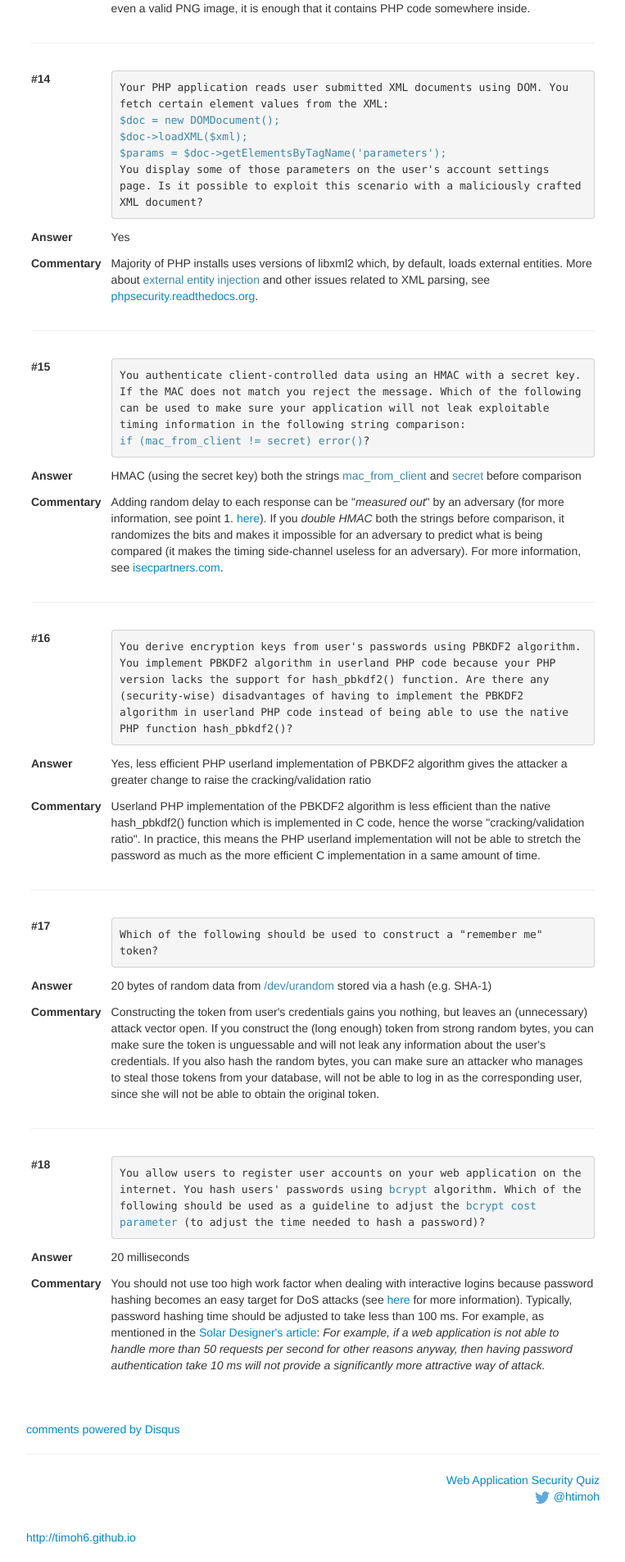
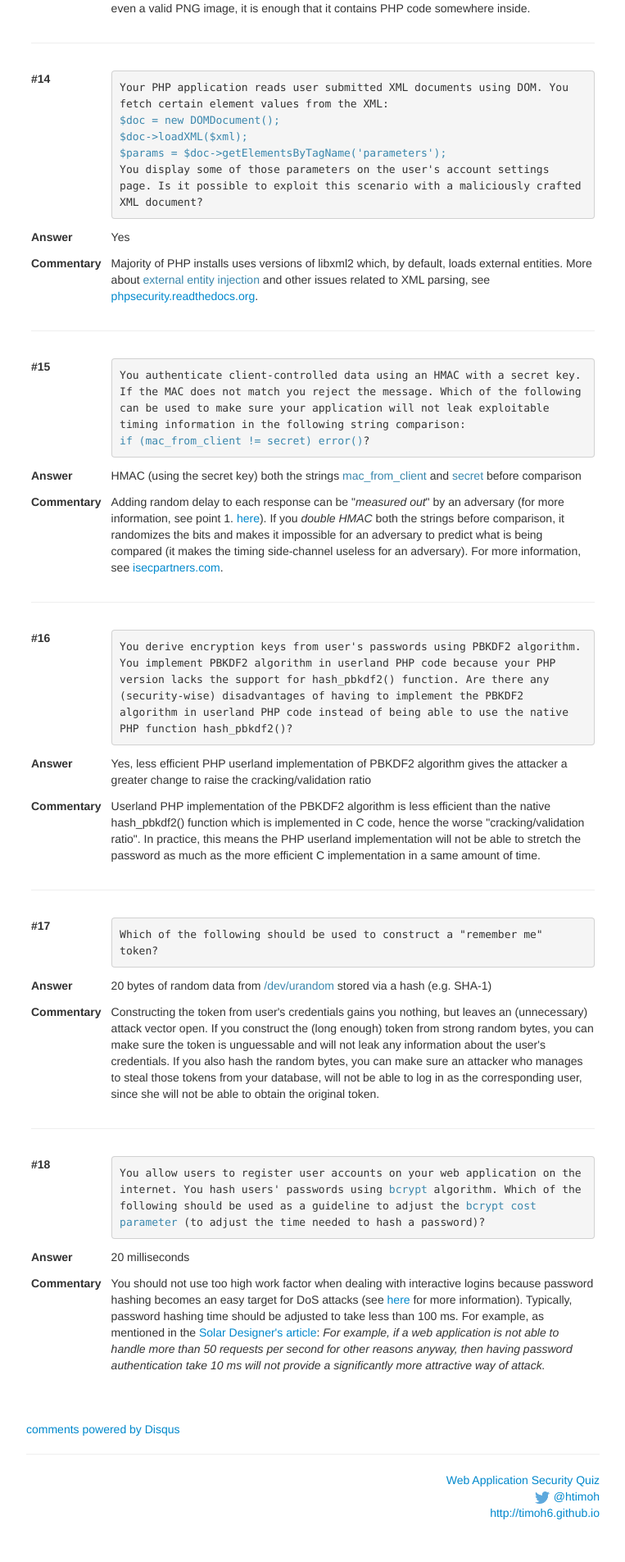
Before and after one commit to timoh6/timoh6.github.com, a Jekyll site: the page WebAppSecQuiz/answers.html, which Jekyll copies as it is, in a window 1280 px wide. Shown: the part 3333-5238 px from the top of the page at 82% size, without its empty margins (258-1021 px from the left). Built offline with Jekyll 4.4.1, drawn with Linux system fonts in a browser that asks for light colours; comment, search, counter and statistics services are not loaded; after the commit the page ends 5208 px from its top, so only the background shows below that.

Commit message:
Fix paragraph

```diff
--- a/WebAppSecQuiz/answers.html
+++ b/WebAppSecQuiz/answers.html
@@ -139,7 +139,7 @@
     <div class="footer">
         <p class="text-right">
             <a href="index.html">Web Application Security Quiz</a><br>
-            <a href="https://twitter.com/htimoh"><img src="/image/twitter.png" alt="@htimoh on Twitter" class="twitter-image" /></a><a href="https://twitter.com/htimoh">@htimoh</a></p><br>
+            <a href="https://twitter.com/htimoh"><img src="/image/twitter.png" alt="@htimoh on Twitter" class="twitter-image" /></a><a href="https://twitter.com/htimoh">@htimoh</a><br>
             <a href="http://timoh6.github.io">http://timoh6.github.io</a>
         </p>
     </div>
--- a/WebAppSecQuiz/index.html
+++ b/WebAppSecQuiz/index.html
@@ -216,7 +216,7 @@
 
     <div class="footer">
         <p class="text-right"><a href="http://timoh6.github.io">http://timoh6.github.io</a><br>
-            <a href="https://twitter.com/htimoh"><img src="/image/twitter.png" alt="@htimoh on Twitter" class="twitter-image" /></a><a href="https://twitter.com/htimoh">@htimoh</a></p><br>
+            <a href="https://twitter.com/htimoh"><img src="/image/twitter.png" alt="@htimoh on Twitter" class="twitter-image" /></a><a href="https://twitter.com/htimoh">@htimoh</a><br>
             <small><span class="muted">Questions version 1.3.2</span></small>
         </p>
     </div>
```
